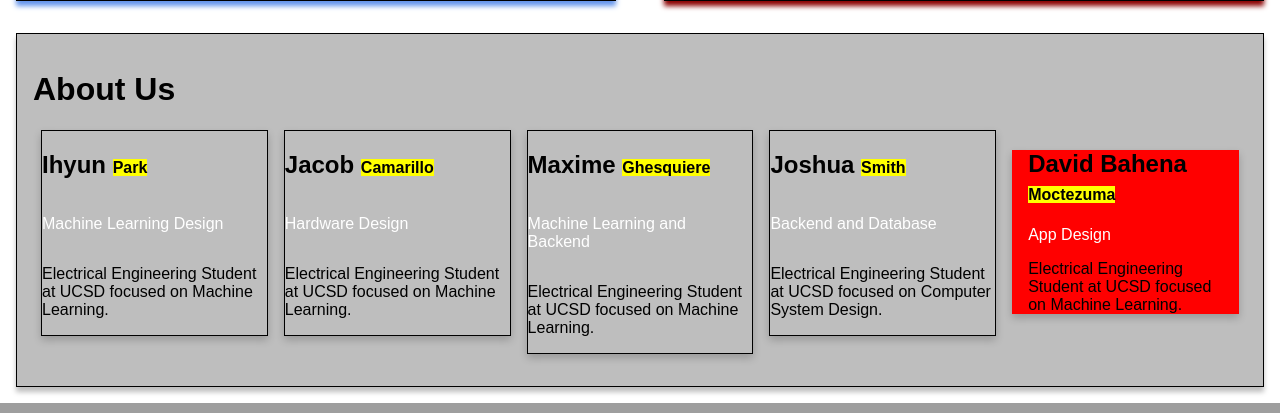
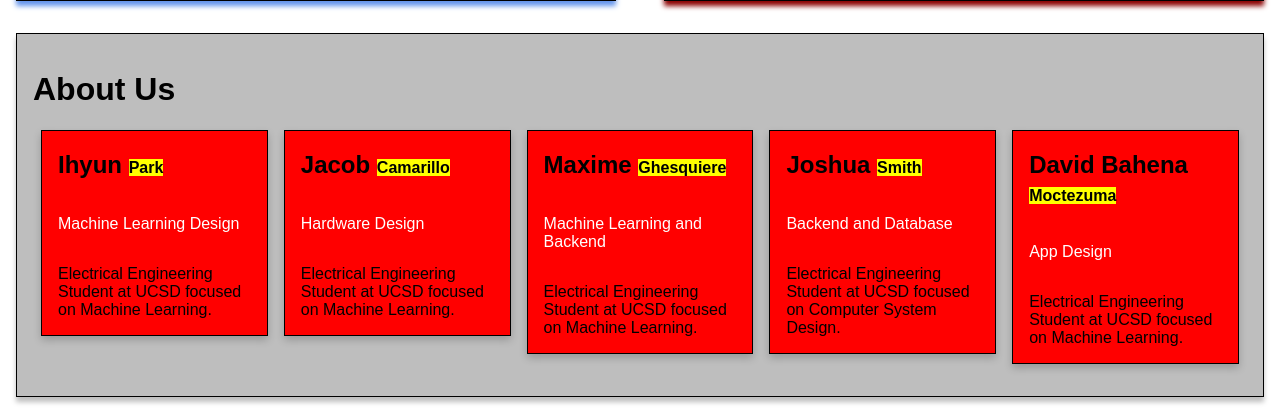
Before and after one commit to jas003ucsd/ECE140B_website, a Python web app: template web/src/templates/index.html in a window 1280 px wide. Shown: the part 1395-1808 px from the top of the page. Run offline with Jinja, Linux system fonts and the light colour scheme; the template is opened without the code that fills it, so the values that code supplies are empty.

Commit message:
update week 6

```diff
--- a/web/src/public/css/myStyleSheet.css
+++ b/web/src/public/css/myStyleSheet.css
@@ -183,8 +183,16 @@ section {
 
 /* Some left and right padding inside the container */
 .container1 {
-  padding: 0 16px;
-  background: red;
+    padding: 0 16px;
+    background: red;
+    display: flex;
+    flex-direction: row;
+    flex-wrap: nowrap;
+    flex-flow: column wrap;
+    justify-content: center;
+    align-items: stretch;
+    align-content: center;
+    border: .1rem solid black;
 
 }
 
--- a/web/src/templates/index.html
+++ b/web/src/templates/index.html
@@ -80,7 +80,7 @@
       <div class="column">
         <div class="card">
     <!--      <img src="img1.jpg" alt="Jane" style="width:100%">-->
-          <div class="container">
+          <div class="container1">
             <h2>Ihyun <mark class="lastName">Park</mark></h2>
             <p class="title">Machine Learning Design</p>
             <p>Electrical Engineering Student at UCSD focused on Machine Learning.</p>
@@ -93,7 +93,7 @@
       <div class="column">
         <div class="card">
     <!--      <img src="img2.jpg" alt="Jacob" style="width:100%">-->
-          <div class="container">
+          <div class="container1">
             <h2>Jacob <mark class="lastName">Camarillo</mark></h2>
             <p class="title">Hardware Design</p>
             <p>Electrical Engineering Student at UCSD focused on Machine Learning.</p>
@@ -106,7 +106,7 @@
       <div class="column">
         <div class="card">
     <!--      <img src="img3.jpg" alt="Max" style="width:100%">-->
-          <div class="container">
+          <div class="container1">
             <h2>Maxime <mark class="lastName">Ghesquiere</mark></h2>
             <p class="title">Machine Learning and Backend</p>
             <p>Electrical Engineering Student at UCSD focused on Machine Learning.</p>
@@ -119,7 +119,7 @@
       <div class="column">
         <div class="card">
     <!--      <img src="img4.jpg" alt="Joshua" style="width:100%">-->
-          <div class="container">
+          <div class="container1">
             <h2>Joshua <mark class="lastName">Smith</mark></h2>
             <p class="title">Backend and Database</p>
             <p>Electrical Engineering Student at UCSD focused on Computer System Design.</p>
```
